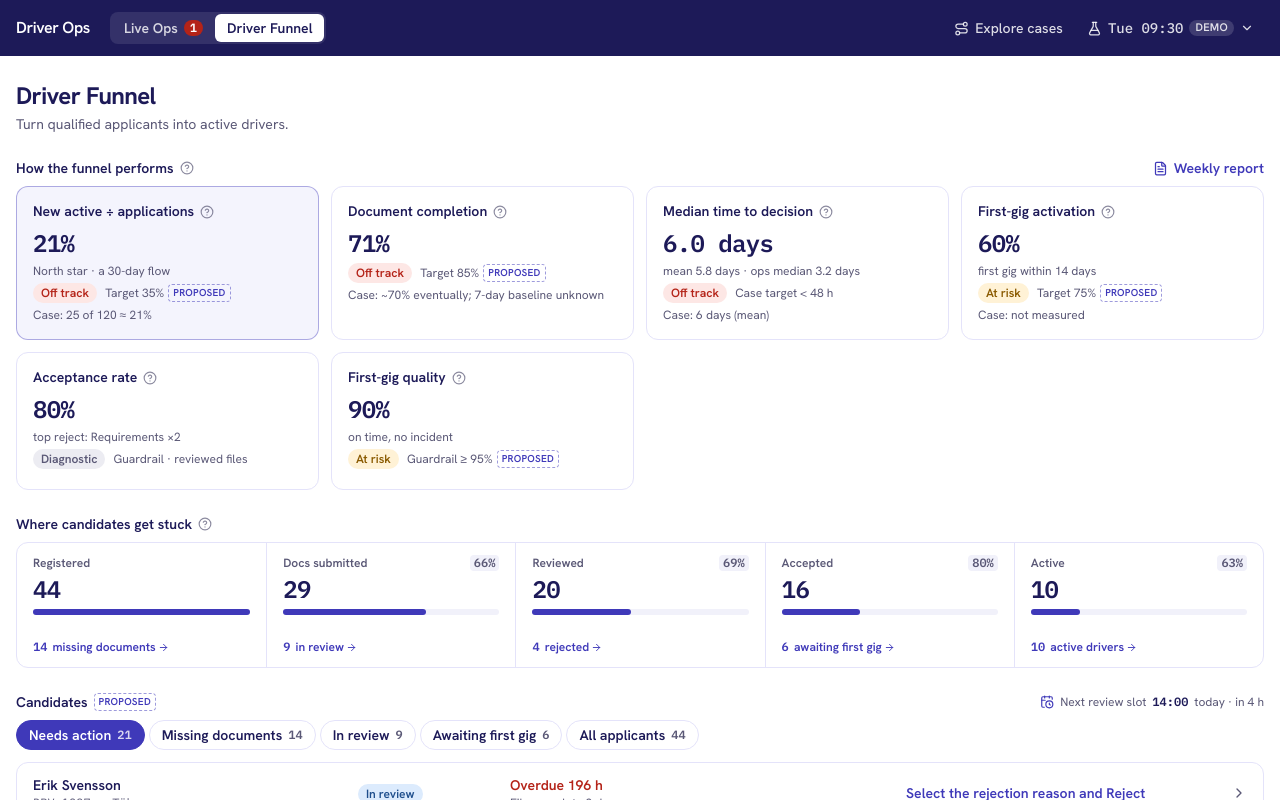
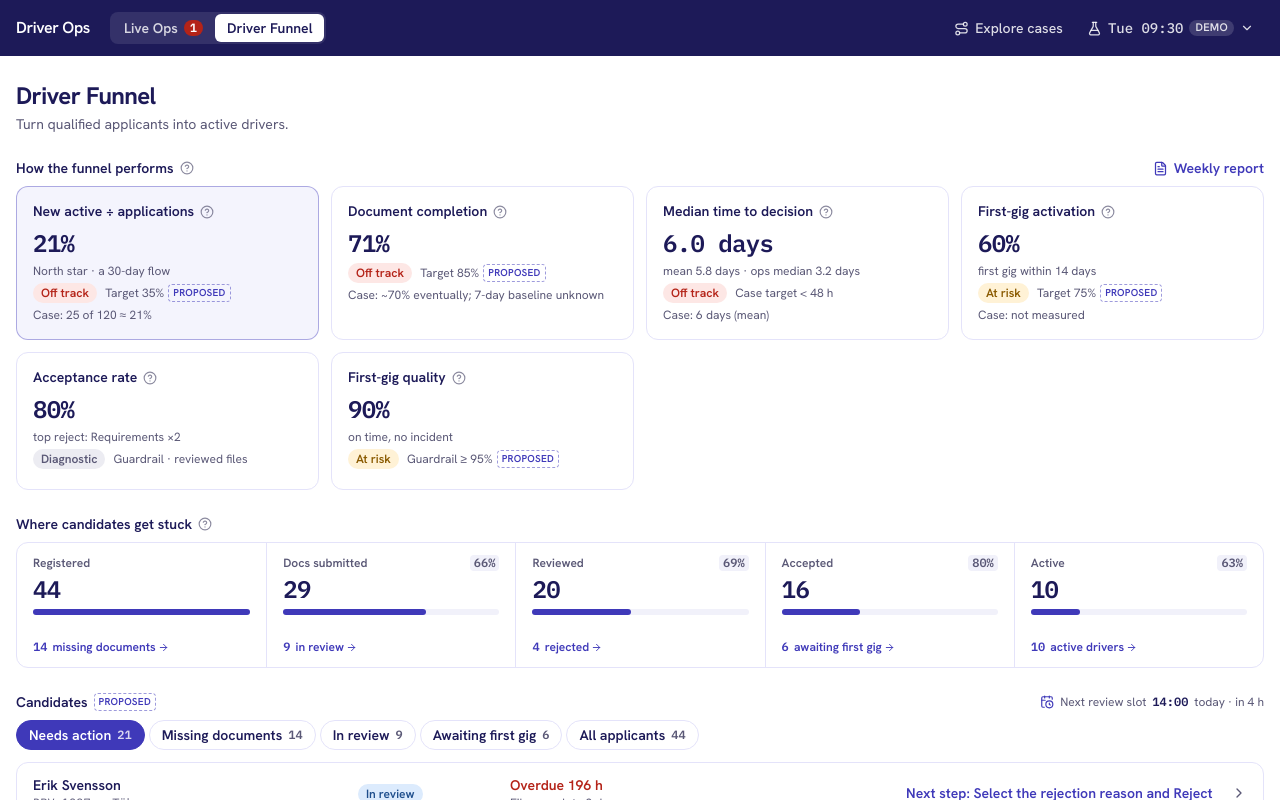
Before and after one commit to hjawid-dev/driver-funnel-cockpit, a React (Vite) app: page / in a window 1280 px wide. Both pictures are taken after a click on the button "Driver Funnel". Shown: the top 800 px of the page. Built offline with nearby package versions, Linux system fonts and the light colour scheme.

Commit message:
Fix Ops panel placement and candidate next-step labels

```diff
--- a/src/App.tsx
+++ b/src/App.tsx
@@ -90,6 +90,10 @@ export default function App() {
 
   const open = apps.find((a) => a.id === openId) ?? null;
   const close = useCallback(() => setOpenId(null), []);
+  const openApplicant = useCallback((id: string) => {
+    setPhoneOpen(false);
+    setOpenId(id);
+  }, []);
   const closeReport = useCallback(() => setShowReport(false), []);
   const closeHubspot = useCallback(() => setShowHubspot(false), []);
 
@@ -164,6 +168,7 @@ export default function App() {
   }, []);
 
   const openDriverChat = useCallback((id: string | null) => {
+    setOpenId(null);
     setPhoneId(id);
     setPhoneOpen(true);
     setChatRequest(Date.now());
@@ -441,7 +446,7 @@ export default function App() {
   return (
     <div className="min-h-screen flex">
       <div className="min-w-0 flex-1 flex flex-col">
-        <div ref={topRef} className={present !== null ? 'sticky top-0 z-[60]' : ''}>
+        <div ref={topRef} className={`${present !== null ? 'sticky top-0 z-[60]' : ''} ${open ? 'lg:w-[calc(100%_-_520px)]' : ''}`}>
         <header className="bg-navy text-white">
           <div className="mx-auto max-w-7xl px-4 h-14 flex items-center gap-3">
             <span className="hidden sm:inline font-semibold tracking-tight whitespace-nowrap">Driver Ops</span>
@@ -531,9 +536,9 @@ export default function App() {
                   ))}
                 </div>
                 {filter === 'all' ? (
-                  <AllApplicants apps={apps} now={now} filter={stageFilter} onFilter={setStageFilter} onOpen={setOpenId} />
+                  <AllApplicants apps={apps} now={now} filter={stageFilter} onFilter={setStageFilter} onOpen={openApplicant} />
                 ) : (
-                  <WorkQueue key={filter} items={shownItems} filter={filter} onOpen={setOpenId} />
+                  <WorkQueue key={filter} items={shownItems} filter={filter} onOpen={openApplicant} />
                 )}
               </section>
             </>
@@ -563,7 +568,7 @@ export default function App() {
           Driver Funnel builds a supply of qualified drivers. Live Ops keeps that supply delivering. · Prototype by Hjalmar Widlund · demo data, no real people
         </footer>
       </div>
-      {phoneOpen && (
+      {phoneOpen && !open && (
         <DriverPhone
           applicantId={phoneId}
           apps={apps}
@@ -581,7 +586,7 @@ export default function App() {
           textsEnabled={textsEnabled}
           onDecide={(id) => {
             showPage('funnel');
-            setOpenId(id);
+            openApplicant(id);
           }}
           onClose={() => setPhoneOpen(false)}
         />
--- a/src/components/ApplicantDrawer.tsx
+++ b/src/components/ApplicantDrawer.tsx
@@ -47,7 +47,7 @@ export function ApplicantDrawer({ applicant: a, apps, gigs, now, onClose, onUpda
   }, [onClose]);
 
   return (
-    <div className="below-present fixed inset-0 z-50">
+    <div className="fixed inset-0 z-[70] lg:z-50">
       <div className="anim-fade absolute inset-0 bg-navy/40" onClick={onClose} aria-hidden />
       <aside
         role="dialog"
--- a/src/components/WorkQueue.tsx
+++ b/src/components/WorkQueue.tsx
@@ -59,7 +59,7 @@ export function WorkQueue({ items, filter, onOpen }: Props) {
             </span>
             <span className={`col-span-2 text-sm md:col-span-1 ${w.needsAction ? 'font-semibold text-indigo' : 'text-muted'}`}>
               <span className="md:hidden text-xs font-normal text-muted">{STAGE_LABEL[w.stage]} · </span>
-              {w.next}
+              Next step: {w.next}
             </span>
             <ChevronRight size={16} aria-hidden className="row-start-1 col-start-2 text-muted md:row-auto md:col-auto" />
           </button>
--- a/src/lib/present.ts
+++ b/src/lib/present.ts
@@ -98,7 +98,7 @@ export interface GuideStatus { kind: 'explore' | 'pending' | 'complete'; text: s
 export function guideStatus(key: PresentKey, data: DemoData, newApplicantId: string | null = null): GuideStatus {
   const j = incidentTarget(data.jobs), a = reviewTarget(data.apps);
   const complete = (text: string): GuideStatus => ({ kind: 'complete', text: `Step complete: ${text} Continue with Next.` });
-  const pending = (text: string): GuideStatus => ({ kind: 'pending', text: `Next step: ${text}` });
+  const pending = (text: string): GuideStatus => ({ kind: 'pending', text: `To continue: ${text}` });
   if (key === 'playbook') {
     const steps = j?.incident?.steps;
     if (!steps?.keep_driver) return pending('Call driver and log the call in the playbook.');
```
